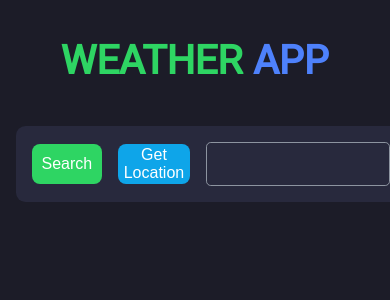
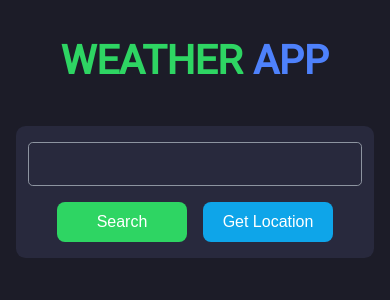
Before and after one commit to mohammadmehdidalvandii/weatherApp, a React (Vite) app: page / in a window 390 px wide. Shown: the top 300 px of the page. Built offline with nearby package versions, Linux system fonts and the light colour scheme.

Commit message:
responsive Search

```diff
--- a/src/components/template/Search/Search.css
+++ b/src/components/template/Search/Search.css
@@ -5,6 +5,11 @@
 }
 .box{
     display: flex !important;
+    align-items: center;
+    gap: 1rem;
+}
+.search_buttons{
+    display: flex;
     align-items: center;
     gap: 1rem;
 }
@@ -47,3 +52,32 @@
     color: var(--white);
     padding-right: 0.3rem;
 }
+
+@media only screen and (max-width: 1200px) {
+    .containers{
+        max-width: 960px;
+    }
+
+
+}
+@media only screen and (max-width: 992px) {
+    .containers{
+        max-width: 720px;
+    }
+
+
+}
+@media only screen and (max-width: 768px) {
+    .container{
+        max-width: 540px;
+    }
+    .box{
+       display: flex;
+       flex-direction: column-reverse;
+    }
+}
+@media only screen and (max-width: 576px) {
+    .containers{
+        max-width: 100%;
+    }
+}
--- a/src/components/template/Search/Search.jsx
+++ b/src/components/template/Search/Search.jsx
@@ -46,10 +46,12 @@ function Search() {
     <section className="search">
         <div className="container">
             <div className="box">
+              <div className="search_buttons">
                 <button className="search_btn"
                 onClick={handlerSearchCity}
                 >Search</button>
                 <button className="search_btn">Get Location</button>
+              </div>
                 <input type="text" className="search_input"
                 value={city}
                 onChange={e=>setCity(e.target.value)}
--- a/src/index.css
+++ b/src/index.css
@@ -64,7 +64,7 @@ body {
 /* <<<< Box >>>> */
 .box{
     display: block;
-    width: 100%;
+    max-width: 100%;
     background-color: var(--success);
     padding: 1rem;
     border-radius: 0.6rem;
```
